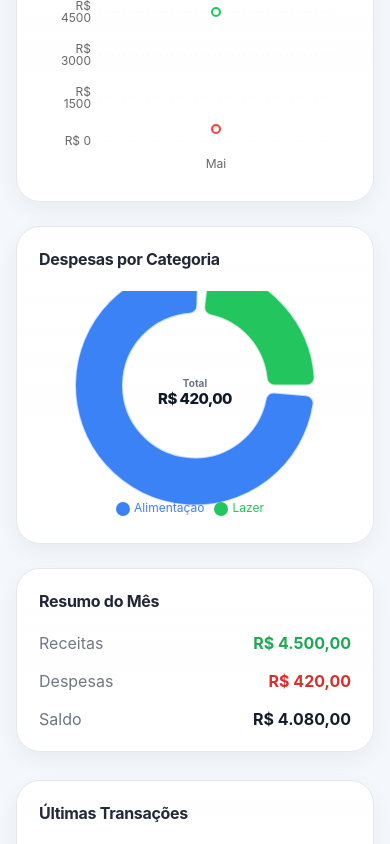
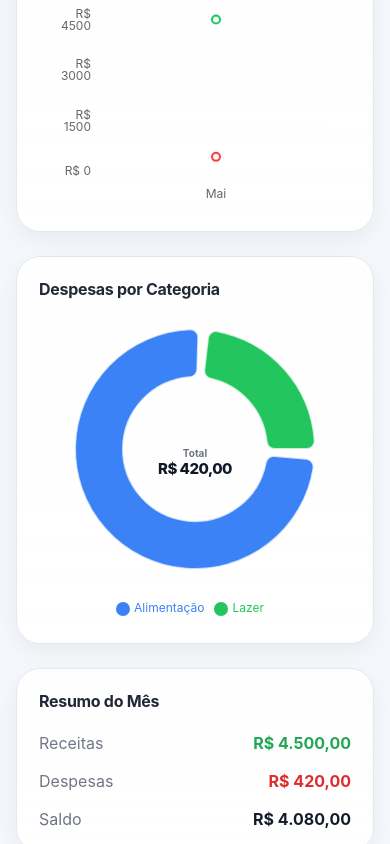
Before and after one commit to DevGaviti/myflow-finance, a React (Vite) app: page /dashboard in a window 390 px wide. Shown: the part 1442-2286 px from the top of the page. Built offline with nearby package versions, Linux system fonts and the light colour scheme.

Commit message:
Ajuste Grafico

```diff
--- a/src/styles/global.css
+++ b/src/styles/global.css
@@ -2447,7 +2447,7 @@ body.dark .reports-insight-card {
   }
 
   .chart-wrapper {
-    height: 230px;
+    height: 260px;
     overflow: hidden;
   }
 
@@ -2693,6 +2693,23 @@ body.dark .reports-insight-card {
   .modal-actions .danger-btn {
     min-height: 48px;
   }
+
+  .category-chart-wrapper {
+    min-height: 300px;
+    overflow: visible;
+  }
+
+  .category-chart-wrapper .recharts-responsive-container {
+    min-height: 300px;
+  }
+
+  .category-chart-wrapper .recharts-surface {
+    overflow: visible;
+  }
+
+  .category-chart-center {
+    top: 47%;
+  }
 }
 
 @keyframes transactionIn {
```
